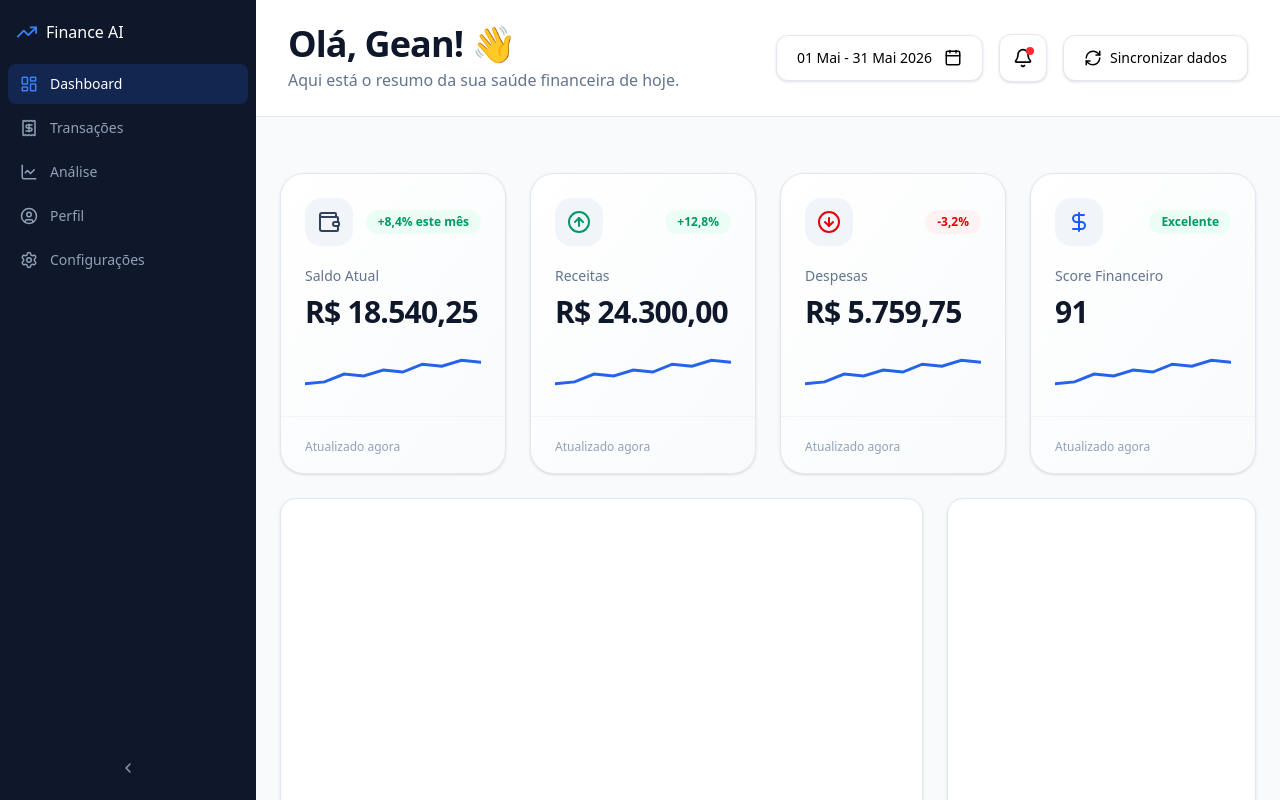
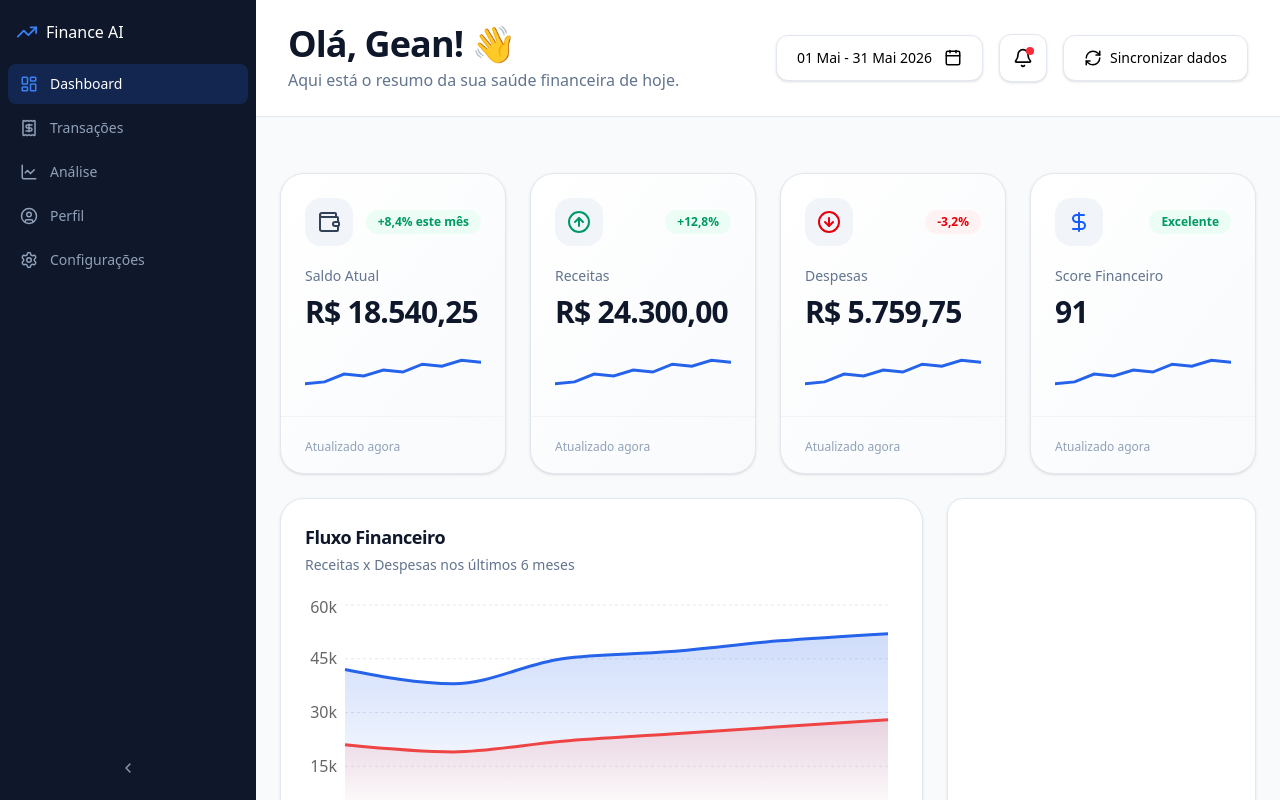
Before and after one commit to No-Country-simulation/smart-finance-ai-g9-team-11, a React (Vite) app in the folder frontend/: page / in a window 1280 px wide. Built offline with nearby package versions, Linux system fonts and the light colour scheme.

Commit message:
feat(charts): create reusable chart components

```diff
--- a/frontend/src/components/common/Chart/ChartContainer.tsx
+++ b/frontend/src/components/common/Chart/ChartContainer.tsx
@@ -0,0 +1,35 @@
+import {
+  Card,
+  CardContent,
+  CardHeader,
+  CardTitle,
+} from "@/components/common/Card";
+
+import type { ChartContainerProps } from "./Chart.types";
+
+export function ChartContainer({
+  title,
+  subtitle,
+  children,
+  className = "",
+}: ChartContainerProps) {
+  return (
+    <Card className={className}>
+      <CardHeader className="items-start">
+        <div>
+          <CardTitle>{title}</CardTitle>
+
+          {subtitle && (
+            <p className="mt-1 text-sm text-slate-500">
+              {subtitle}
+            </p>
+          )}
+        </div>
+      </CardHeader>
+
+      <CardContent className="h-[340px]">
+        {children}
+      </CardContent>
+    </Card>
+  );
+}
--- a/frontend/src/components/dashboard/BalanceChart/BalanceChart.tsx
+++ b/frontend/src/components/dashboard/BalanceChart/BalanceChart.tsx
@@ -0,0 +1,121 @@
+import {
+  Area,
+  AreaChart,
+  CartesianGrid,
+  ResponsiveContainer,
+  Tooltip,
+  XAxis,
+  YAxis,
+} from "recharts";
+
+import {
+  ChartContainer,
+  ChartLegend,
+  ChartTooltip,
+} from "@/components/common/Chart";
+
+import { dashboardService } from "@/services/dashboard.service";
+
+export function BalanceChart() {
+  const data = dashboardService.getCashFlow();
+
+  return (
+    <ChartContainer
+      title="Fluxo Financeiro"
+      subtitle="Receitas x Despesas nos últimos 6 meses"
+    >
+      <ResponsiveContainer width="100%" height="85%">
+        <AreaChart
+          data={data}
+          margin={{
+            top: 10,
+            right: 10,
+            left: -20,
+            bottom: 0,
+          }}
+        >
+          <defs>
+            <linearGradient
+              id="incomeGradient"
+              x1="0"
+              y1="0"
+              x2="0"
+              y2="1"
+            >
+              <stop offset="5%" stopColor="#2563eb" stopOpacity={0.35} />
+              <stop offset="95%" stopColor="#2563eb" stopOpacity={0} />
+            </linearGradient>
+
+            <linearGradient
+              id="expenseGradient"
+              x1="0"
+              y1="0"
+              x2="0"
+              y2="1"
+            >
+              <stop offset="5%" stopColor="#ef4444" stopOpacity={0.25} />
+              <stop offset="95%" stopColor="#ef4444" stopOpacity={0} />
+            </linearGradient>
+          </defs>
+
+          <CartesianGrid
+            strokeDasharray="3 3"
+            stroke="#e2e8f0"
+            vertical={false}
+          />
+
+          <XAxis
+            dataKey="month"
+            tickLine={false}
+            axisLine={false}
+          />
+
+          <YAxis
+            tickLine={false}
+            axisLine={false}
+            tickFormatter={(value) =>
+              `R$ ${(value / 1000).toFixed(0)}k`
+            }
+          />
+
+          <Tooltip
+            content={<ChartTooltip />}
+          />
+
+          <Area
+            type="monotone"
+            dataKey="income"
+            name="Receitas"
+            stroke="#2563eb"
+            fill="url(#incomeGradient)"
+            strokeWidth={3}
+            animationDuration={900}
+          />
+
+          <Area
+            type="monotone"
+            dataKey="expenses"
+            name="Despesas"
+            stroke="#ef4444"
+            fill="url(#expenseGradient)"
+            strokeWidth={3}
+            animationDuration={900}
+          />
+        </AreaChart>
+      </ResponsiveContainer>
+
+      <ChartLegend
+        items={[
+          {
+            label: "Receitas",
+            color: "#2563eb",
+          },
+          {
+            label: "Despesas",
+            color: "#ef4444",
+          },
+        ]}
+      />
+    </ChartContainer>
+  );
+}
--- a/frontend/src/components/dashboard/BalanceChart/BalanceChart.types.ts
+++ b/frontend/src/components/dashboard/BalanceChart/BalanceChart.types.ts
@@ -0,0 +1,5 @@
+export interface BalanceChartData {
+  month: string;
+  income: number;
+  expenses: number;
+}
--- a/frontend/src/components/dashboard/BalanceChart/index.ts
+++ b/frontend/src/components/dashboard/BalanceChart/index.ts
@@ -0,0 +1,2 @@
+export * from "./BalanceChart";
+export * from "./BalanceChart.types";
--- a/frontend/src/components/dashboard/DashobordGrid/DashboardGrid.tsx
+++ b/frontend/src/components/dashboard/DashobordGrid/DashboardGrid.tsx
@@ -1,6 +1,7 @@
 import { cn } from "@/lib/utils";
 
 import { FinancialCards } from "../FinancialCards";
+import { BalanceChart } from "../BalanceChart";
 
 export function DashboardGrid() {
   return (
@@ -12,7 +13,6 @@ export function DashboardGrid() {
           "grid-cols-1",
           "md:grid-cols-2",
           "xl:grid-cols-4"
-
         )}
       >
         <FinancialCards />
@@ -20,12 +20,14 @@ export function DashboardGrid() {
 
       {/* Charts */}
       <div className="grid gap-6 xl:grid-cols-3">
-        <div className="h-96 rounded-2xl border border-slate-200 bg-white shadow-sm xl:col-span-2" />
+        <div className="xl:col-span-2">
+          <BalanceChart />
+        </div>
 
         <div className="h-96 rounded-2xl border border-slate-200 bg-white shadow-sm" />
       </div>
 
-      {/* Transactions + Insights */}
+      {/* Transactions */}
       <div className="grid gap-6 xl:grid-cols-3">
         <div className="h-[480px] rounded-2xl border border-slate-200 bg-white shadow-sm xl:col-span-2" />
 
--- a/frontend/src/components/dashboard/FinancialCard/FinancialCard.types.ts
+++ b/frontend/src/components/dashboard/FinancialCard/FinancialCard.types.ts
@@ -1,6 +1,7 @@
 import type { ReactNode } from "react";
 
 export interface FinancialCardProps {
+  id?: string;
   title: string;
   value: string;
   variation: string;
--- a/frontend/src/mocks/dashboard.mock.ts
+++ b/frontend/src/mocks/dashboard.mock.ts
@@ -7,9 +7,11 @@ import {
 } from "lucide-react";
 
 import type { FinancialCardProps } from "@/components/dashboard/FinancialCard/FinancialCard.types";
+import type { BalanceChartData } from "@/components/dashboard/BalanceChart/BalanceChart.types";
 
 export const dashboardMock: {
   summary: FinancialCardProps[];
+  cashFlow: BalanceChartData[];
 } = {
   summary: [
     {
@@ -45,4 +47,12 @@ export const dashboardMock: {
       icon: createElement(DollarSign, { className: "h-6 w-6 text-blue-600" }),
     },
   ],
+  cashFlow: [
+    { month: "Jan", income: 42000, expenses: 21000 },
+    { month: "Fev", income: 38000, expenses: 19000 },
+    { month: "Mar", income: 45000, expenses: 22000 },
+    { month: "Abr", income: 47000, expenses: 24000 },
+    { month: "Mai", income: 50000, expenses: 26000 },
+    { month: "Jun", income: 52000, expenses: 28000 },
+  ],
 };
--- a/frontend/src/services/dashboard.service.ts
+++ b/frontend/src/services/dashboard.service.ts
@@ -1,5 +1,11 @@
 import { dashboardMock } from "@/mocks/dashboard.mock";
 
-export async function getDashboardData() {
-  return Promise.resolve(dashboardMock);
-}
+export const dashboardService = {
+  getCashFlow() {
+    return dashboardMock.cashFlow ?? [];
+  },
+
+  async getDashboardData() {
+    return Promise.resolve(dashboardMock);
+  },
+};
```
